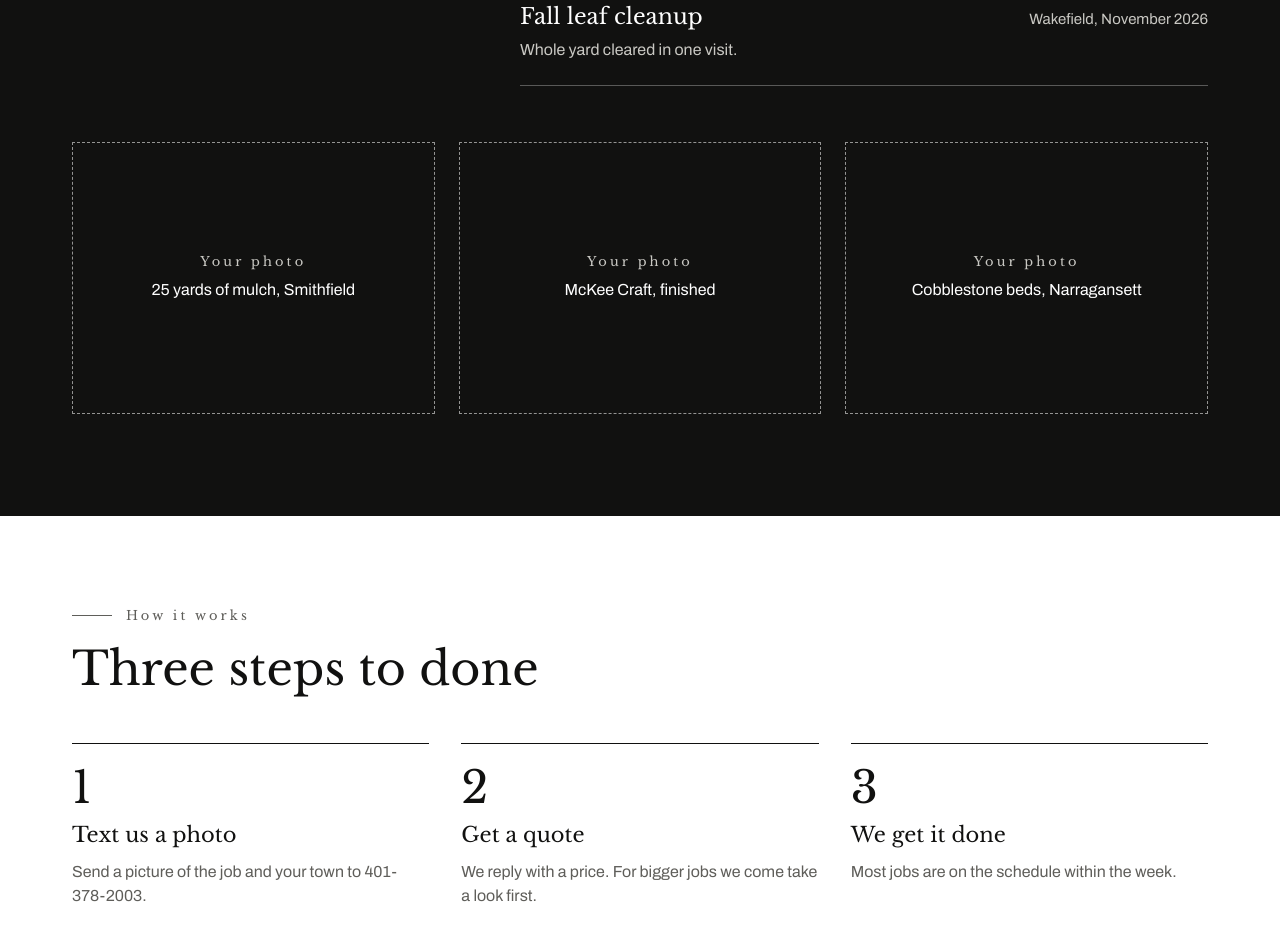
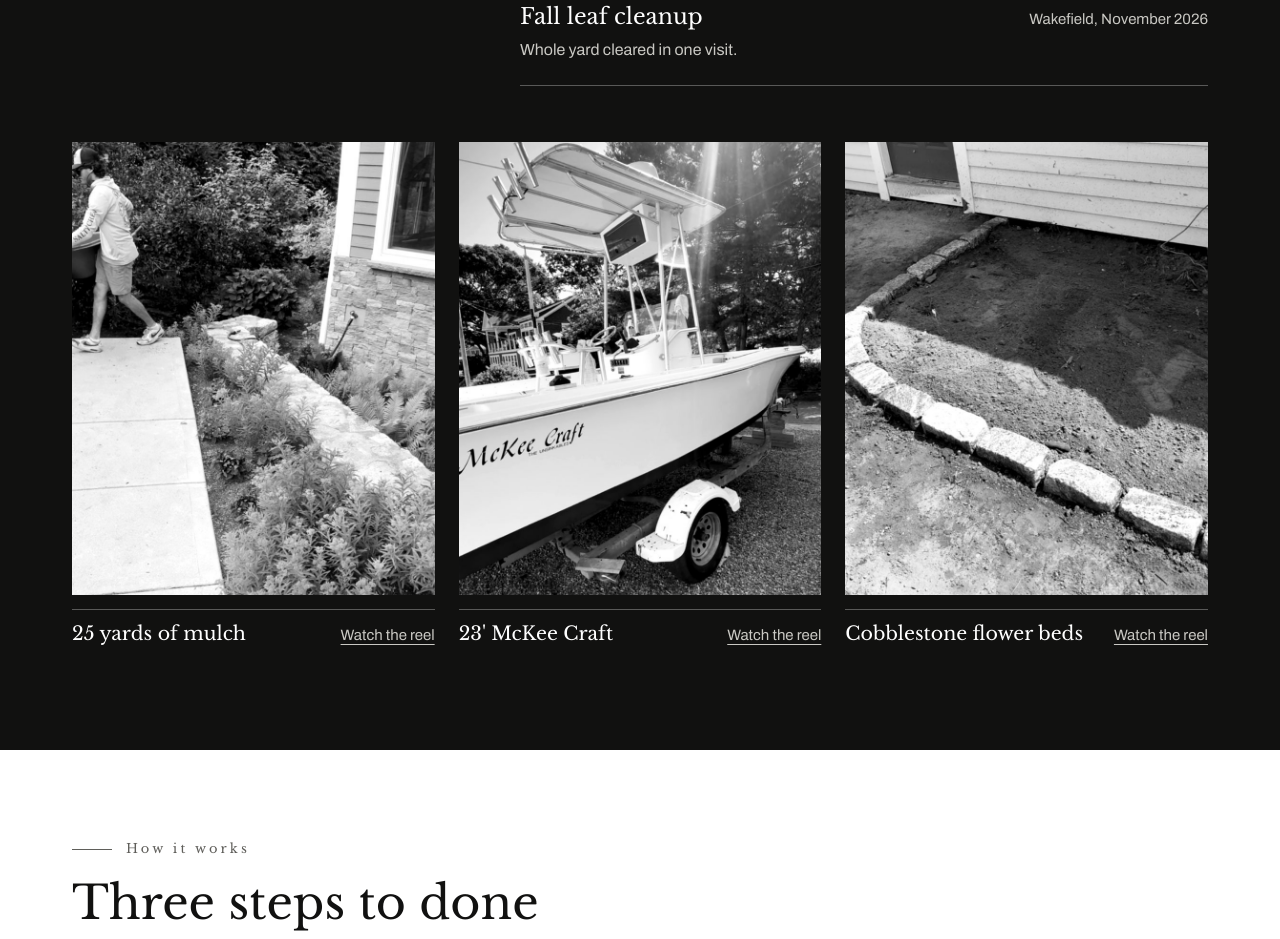
Before and after one commit to dbruno29/thefleetri, a plain HTML site: page ae-site-preview-a0fd1b/index.html in a window 1280 px wide. Shown: the part 2675-3614 px from the top of the page. Drawn offline with nearby package versions, Linux system fonts and the light colour scheme.

Commit message:
A&E site: use Instagram reel covers in Recent jobs
Replaces the three photo placeholders with black-and-white crops of the
@ae_oddjobs reel covers (25 yd mulch, McKee Craft, cobblestone beds),
each linking to its reel.

Co-Authored-By: Claude Opus 5.5 <noreply@anthropic.com>
Claude-Session: https://claude.ai/code/session_01HDnym7PoYEKWL7RVZLbUUz

```diff
--- a/ae-site-preview-a0fd1b/index.html
+++ b/ae-site-preview-a0fd1b/index.html
@@ -194,19 +194,28 @@ input:focus-visible,textarea:focus-visible{outline:2px solid #111110;outline-off
 </div>
 </div>
 </div>
-<div style="display: grid; grid-template-columns: repeat(auto-fit, minmax(min(280px, 100%), 1fr)); gap: 24px">
-<div style="aspect-ratio: 4 / 3; display: flex; flex-direction: column; align-items: center; justify-content: center; gap: 6px; padding: 24px; border: 1px dashed rgba(255,255,255,0.55); text-align: center">
-<p style="margin: 0; font-family: 'Libre Baskerville', Georgia, serif; font-size: 13px; letter-spacing: 0.24em; color: #C9C8C3">Your photo</p>
-<p style="margin: 0; font-size: 16px; color: #ffffff">25 yards of mulch, Smithfield</p>
-</div>
-<div style="aspect-ratio: 4 / 3; display: flex; flex-direction: column; align-items: center; justify-content: center; gap: 6px; padding: 24px; border: 1px dashed rgba(255,255,255,0.55); text-align: center">
-<p style="margin: 0; font-family: 'Libre Baskerville', Georgia, serif; font-size: 13px; letter-spacing: 0.24em; color: #C9C8C3">Your photo</p>
-<p style="margin: 0; font-size: 16px; color: #ffffff">McKee Craft, finished</p>
-</div>
-<div style="aspect-ratio: 4 / 3; display: flex; flex-direction: column; align-items: center; justify-content: center; gap: 6px; padding: 24px; border: 1px dashed rgba(255,255,255,0.55); text-align: center">
-<p style="margin: 0; font-family: 'Libre Baskerville', Georgia, serif; font-size: 13px; letter-spacing: 0.24em; color: #C9C8C3">Your photo</p>
-<p style="margin: 0; font-size: 16px; color: #ffffff">Cobblestone beds, Narragansett</p>
-</div>
+<div style="display: grid; grid-template-columns: repeat(auto-fit, minmax(min(280px, 100%), 1fr)); gap: 32px 24px">
+<a href="https://www.instagram.com/ae_oddjobs/reel/DcRUvB_RYFz/" style="display: flex; flex-direction: column; gap: 14px; color: #ffffff; text-decoration: none">
+<img loading="lazy" src="img/ig_mulch.jpg" alt="Mulch spread along a front walkway and garden beds" style="display: block; width: 100%; aspect-ratio: 4 / 5; object-fit: cover; filter: grayscale(1)">
+<span style="display: flex; flex-wrap: wrap; align-items: baseline; justify-content: space-between; gap: 2px 16px; border-top: 1px solid rgba(255,255,255,0.3); padding-top: 12px">
+<span style="font-family: 'Libre Baskerville', Georgia, serif; font-size: 19px; line-height: 1.3">25 yards of mulch</span>
+<span style="font-size: 15px; color: #C9C8C3; text-decoration: underline; text-underline-offset: 4px">Watch the reel</span>
+</span>
+</a>
+<a href="https://www.instagram.com/ae_oddjobs/reel/DavhEnfRl9T/" style="display: flex; flex-direction: column; gap: 14px; color: #ffffff; text-decoration: none">
+<img loading="lazy" src="img/ig_boat.jpg" alt="Detailed 23 foot McKee Craft on its trailer" style="display: block; width: 100%; aspect-ratio: 4 / 5; object-fit: cover; filter: grayscale(1)">
+<span style="display: flex; flex-wrap: wrap; align-items: baseline; justify-content: space-between; gap: 2px 16px; border-top: 1px solid rgba(255,255,255,0.3); padding-top: 12px">
+<span style="font-family: 'Libre Baskerville', Georgia, serif; font-size: 19px; line-height: 1.3">23' McKee Craft</span>
+<span style="font-size: 15px; color: #C9C8C3; text-decoration: underline; text-underline-offset: 4px">Watch the reel</span>
+</span>
+</a>
+<a href="https://www.instagram.com/ae_oddjobs/reel/DcRBHGFxP2A/" style="display: flex; flex-direction: column; gap: 14px; color: #ffffff; text-decoration: none">
+<img loading="lazy" src="img/ig_stone.jpg" alt="Cobblestone bed edging set along a house" style="display: block; width: 100%; aspect-ratio: 4 / 5; object-fit: cover; filter: grayscale(1)">
+<span style="display: flex; flex-wrap: wrap; align-items: baseline; justify-content: space-between; gap: 2px 16px; border-top: 1px solid rgba(255,255,255,0.3); padding-top: 12px">
+<span style="font-family: 'Libre Baskerville', Georgia, serif; font-size: 19px; line-height: 1.3">Cobblestone flower beds</span>
+<span style="font-size: 15px; color: #C9C8C3; text-decoration: underline; text-underline-offset: 4px">Watch the reel</span>
+</span>
+</a>
 </div>
 </div>
 </section>
```
Also changed, not shown: ae-site-preview-a0fd1b/img/ig_boat.jpg (added), ae-site-preview-a0fd1b/img/ig_mulch.jpg (added), ae-site-preview-a0fd1b/img/ig_stone.jpg (added).
